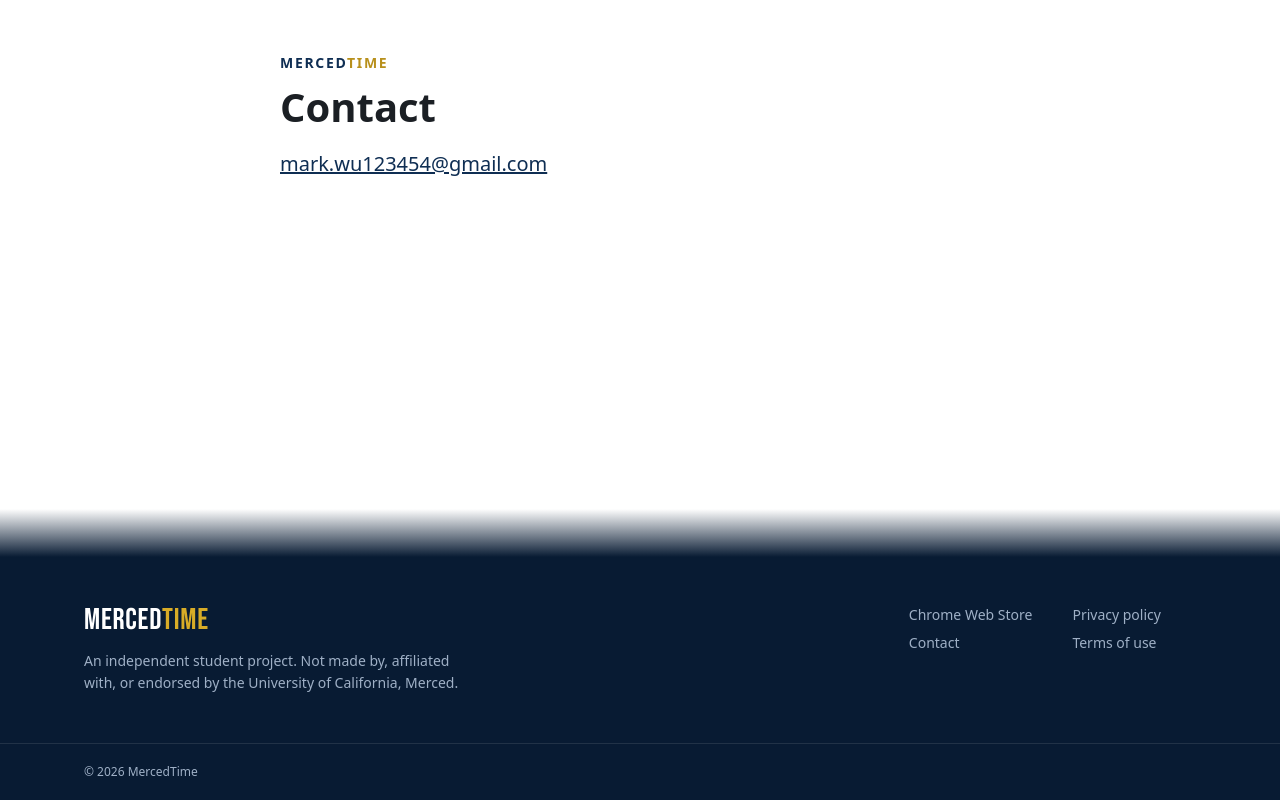
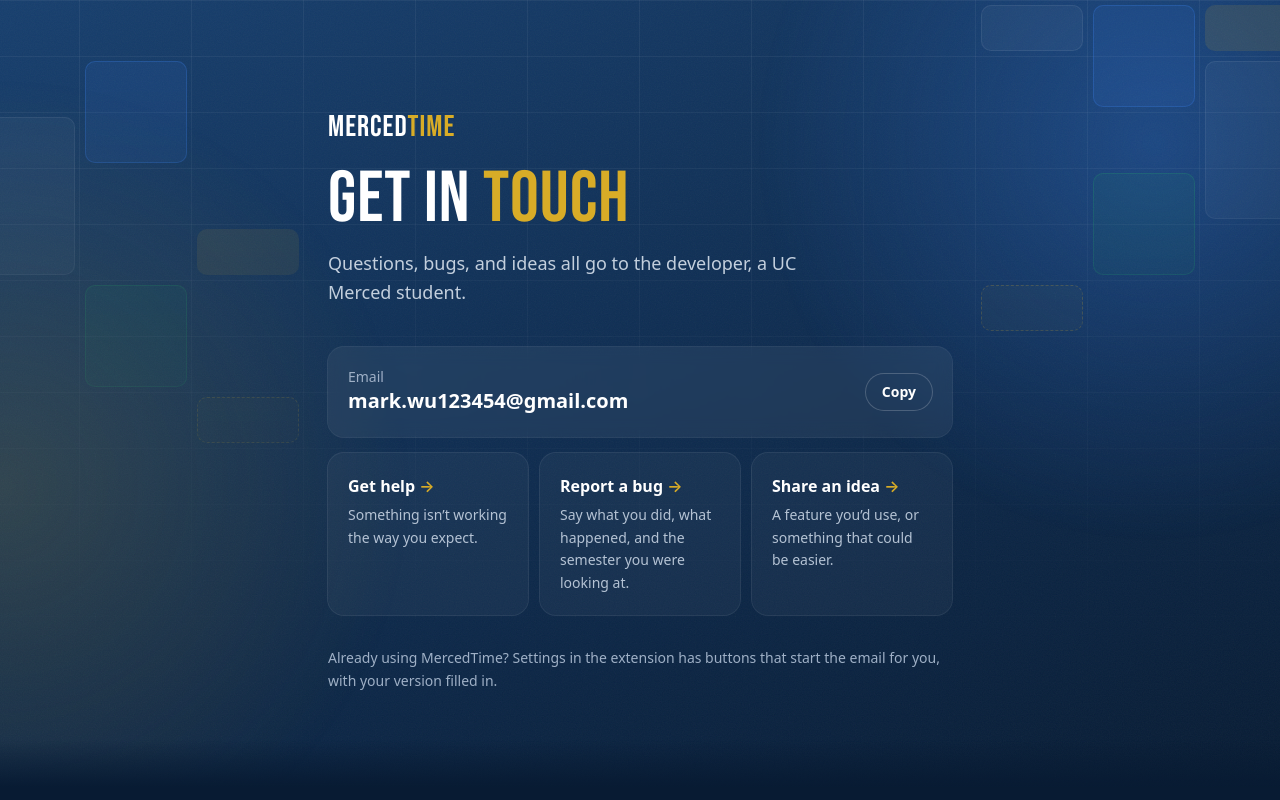
Before and after one commit to markwu123454/mercedtime-website, a Next.js app: page /contact in a window 1280 px wide. Shown: the top 800 px of the page. Built offline with nearby package versions, Linux system fonts and the light colour scheme.

Commit message:
changed wording and reworked contact page

```diff
--- /dev/null
+++ b/src/app/contact/copy-address.tsx
@@ -0,0 +1,19 @@
+"use client";
+
+import { useState } from "react";
+
+/** Copies the address, for anyone whose browser has no mail app to open. */
+export default function CopyAddress({ address }: { address: string }) {
+  const [copied, setCopied] = useState(false);
+  return (
+    <button
+      onClick={() => navigator.clipboard.writeText(address).then(() => {
+        setCopied(true);
+        setTimeout(() => setCopied(false), 2000);
+      })}
+      className="shrink-0 rounded-full px-4 py-2 text-sm font-semibold text-white ring-1 ring-white/20 transition hover:bg-white/10"
+    >
+      <span aria-live="polite">{copied ? "Copied" : "Copy"}</span>
+    </button>
+  );
+}
--- a/src/app/contact/page.tsx
+++ b/src/app/contact/page.tsx
@@ -1,12 +1,16 @@
 /**
  * MercedTime contact — mercedtime.com/contact (and /support, which redirects here: next.config.ts)
  *
- * Just the address, for help, bugs and ideas. The footer's Contact link and the Chrome Web Store's
- * support URL point here. Styling is in globals.css.
+ * The address, for help, bugs and ideas, on the home page's background. The footer's Contact link
+ * and the Chrome Web Store's support URL point here. Each reason opens an email with its subject
+ * filled in; the extension's own buttons in Settings also add its version.
  */
 
 import type {Metadata} from "next";
+import Link from "next/link";
+import Backdrop from "../components/backdrop";
 import {CONTACT} from "../site";
+import CopyAddress from "./copy-address";
 
 export const metadata: Metadata = {
     title: "Contact MercedTime",
@@ -14,16 +18,54 @@
     alternates: {canonical: "/contact"},
 };
 
+const REASONS = [
+    ["Get help", "Something isn’t working the way you expect.", "MercedTime: help"],
+    ["Report a bug", "Say what you did, what happened, and the semester you were looking at.", "MercedTime: bug report"],
+    ["Share an idea", "A feature you’d use, or something that could be easier.", "MercedTime: idea"],
+];
+
+const mail = (subject: string) => `mailto:${CONTACT}?subject=${encodeURIComponent(subject)}`;
+
 export default function ContactPage() {
     return (
-        <main className="doc">
-            <div className="brand">
-                Merced<span>Time</span>
+        <main className="relative isolate overflow-x-clip text-white">
+            <Backdrop/>
+            <div className="mx-auto max-w-2xl px-6 pt-20 pb-24 md:pt-28">
+                <Link href="/" className="font-display text-3xl leading-none tracking-[1px]">
+                    MERCED<span className="text-gold">TIME</span>
+                </Link>
+                <h1 className="mt-6 font-display text-6xl leading-[.9] tracking-[1px] md:text-7xl">
+                    Get in <span className="text-gold">touch</span>
+                </h1>
+                <p className="mt-4 max-w-lg text-lg leading-relaxed text-[#c3cfdd]">
+                    Questions, bugs, and ideas all go to the developer, a UC Merced student.
+                </p>
+
+                <div className="mt-10 flex flex-wrap items-center justify-between gap-4 rounded-2xl bg-white/[.06] p-5 ring-1 ring-white/10 backdrop-blur-sm">
+                    <div className="min-w-0">
+                        <p className="text-sm text-[#9fb0c6]">Email</p>
+                        <a href={`mailto:${CONTACT}`} className="text-lg font-semibold break-all hover:text-gold md:text-xl">{CONTACT}</a>
+                    </div>
+                    <CopyAddress address={CONTACT}/>
+                </div>
+
+                <ul className="mt-4 grid gap-3 sm:grid-cols-3">
+                    {REASONS.map(([title, text, subject]) => (
+                        <li key={title}>
+                            <a href={mail(subject)}
+                               className="flex h-full flex-col rounded-2xl bg-white/[.04] p-5 ring-1 ring-white/10 transition hover:bg-white/[.08] hover:ring-gold/40">
+                                <span className="font-semibold">{title} <span aria-hidden className="text-gold">→</span></span>
+                                <span className="mt-1 text-sm leading-relaxed text-[#b5c3d4]">{text}</span>
+                            </a>
+                        </li>
+                    ))}
+                </ul>
+
+                <p className="mt-8 text-sm leading-relaxed text-[#9fb0c6]">
+                    Already using MercedTime? Settings in the extension has buttons that start the email for you, with your
+                    version filled in.
+                </p>
             </div>
-            <h1>Contact</h1>
-            <p className="text-xl break-all">
-                <a href={`mailto:${CONTACT}`}>{CONTACT}</a>
-            </p>
         </main>
     );
 }
--- a/src/app/page.tsx
+++ b/src/app/page.tsx
@@ -114,7 +114,7 @@
             <Feature
                 id="search"
                 title={<>Every class, <span className="text-gold">every seat</span></>}
-                text="Search the semester by course, title, instructor, or CRN. Each section shows its times, room, and open seats, kept up to date while you look."
+                text="Search the semester by course, title, instructor, or CRN."
                 note="Try it: these are this semester’s real classes."
                 demo={<ClassSearch/>}
             />
@@ -123,7 +123,7 @@
                 id="plan"
                 flip
                 title={<>Every semester, <span className="text-gold">side by side</span></>}
-                text="Lay out each semester from now to graduation. Move a course and the units add up again, with a warning when a semester gets too light or too heavy."
+                text="Lay out each semester from now to graduation."
                 note="Try it: drag a course to another semester."
                 demo={<PlanBoard/>}
             />
@@ -131,8 +131,8 @@
             <Feature
                 id="schedules"
                 title={<>Every schedule <span className="text-gold">that fits</span></>}
-                text="Pick your courses and say what matters to you, like no early mornings or a free lunch hour. MercedTime works out every way to take them without a clash, best first."
-                note="Worked out from this semester’s real sections."
+                text="Pick your courses and say what matters to you. MercedTime works out every way to take them without a clash, best first."
+                note=""
                 demo={<SchedulePick/>}
             />
 
@@ -140,7 +140,7 @@
                 id="calendar"
                 flip
                 title={<>Your week, <span className="text-gold">ready to go</span></>}
-                text="See your classes, the free time between them, and when the dining halls are open. Then add the whole semester to Google Calendar, Apple Calendar, or Outlook."
+                text="See your classes, the free time between them, and when the dining halls are open."
                 note="Try it: switch things on and off."
                 demo={<ScheduleCalendar/>}
             />
@@ -149,7 +149,7 @@
                 id="degree"
                 title={<>See what&apos;s left <span className="text-gold">to graduate</span></>}
                 text="Your major, minor, and GE requirements, with every course marked done, taking, planned, or not yet. Plan ahead and see what your plan would finish."
-                note="An example student. My Degree Path stays your official record."
+                note="My Degree Path stays your official record."
                 demo={<DegreeProgress/>}
             />
 
```
